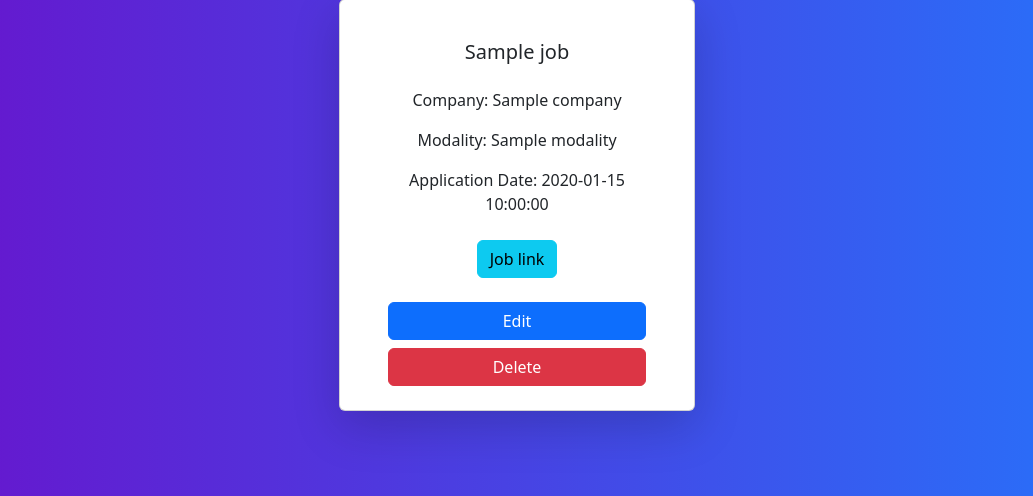
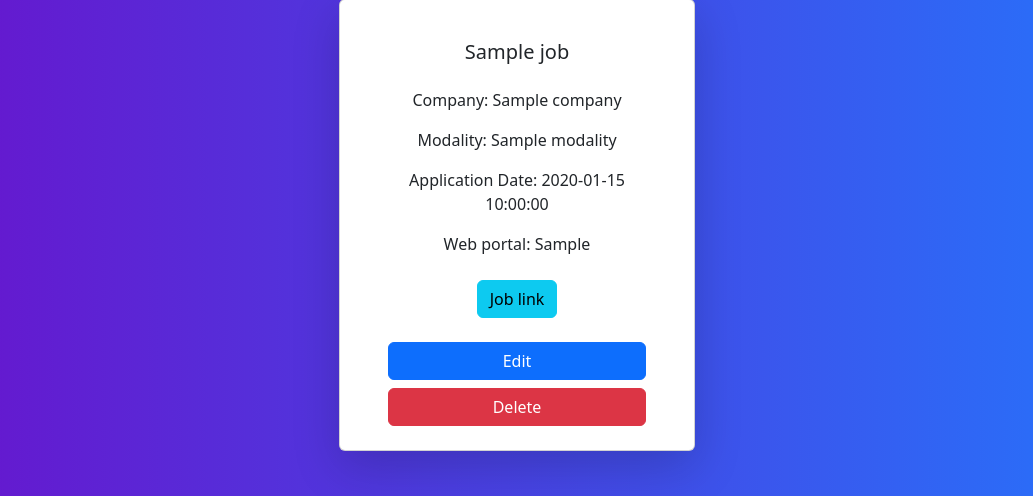
Before and after one commit to Geffrerson7/JOB-CRUD, a Flask app: template app/templates/index.html in a window 1280 px wide. Shown: the part 201-697 px from the top of the page, without its empty margins (123-1156 px from the left). Run offline with Flask 3, Linux system fonts and the light colour scheme; the template is opened without the code that fills it: most values are stand-ins (such as "Sample title", 1, 10 or a date in 2020); some libraries are stand-ins or nearby versions.

Commit message:
Add web portal data

```diff
--- a/app/templates/index.html
+++ b/app/templates/index.html
@@ -43,6 +43,7 @@
               <p class="card-text">
                 Application Date: {{ job.applicationDate }}
               </p>
+              <p class="card-text">Web portal: {{ job.web_portal }}</p>
               <a href="{{job.url}}" class="btn btn-info my-2">Job link</a>
             </div>
             <div class="row d-flex mx-4">
```
